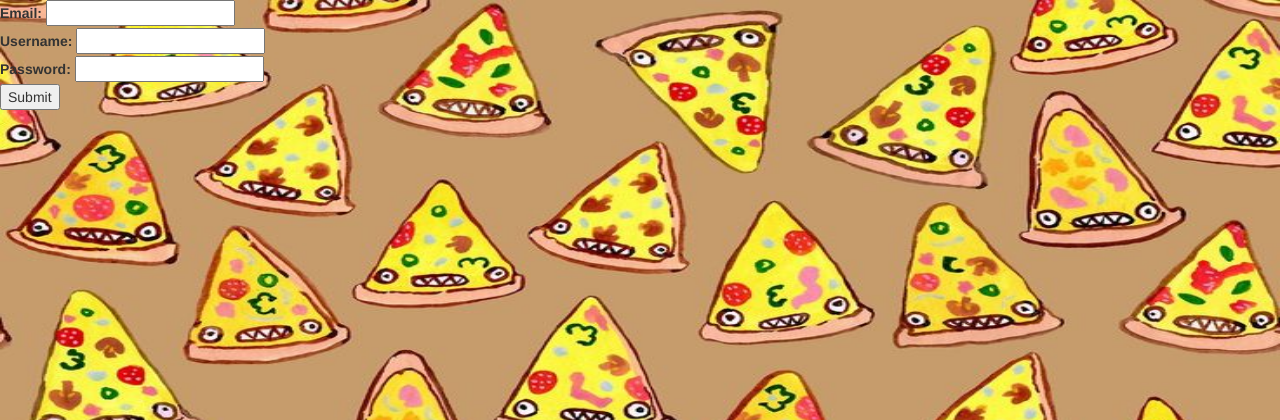
After one commit to jordan13/blog2, a PHP site: template view/register-form.php in a window 1280 px wide. The commit adds this page. Shown: the top 420 px of the page. Run offline with PHP 8.4, Linux system fonts and the light colour scheme; the template is opened without the code that fills it, so the values that code supplies are empty.

```diff
--- a/index.php
+++ b/index.php
@@ -4,7 +4,7 @@
   	require_once(__DIR__ . "/controller/create-db.php");
   	require_once(__DIR__ . "/view/footer.php");
   // The  DIR basically takes you back to the directory, and directs you to the controller file.
- // only thing in index.php
- // by adding the naviagtion file into here we have now implamented our new view
-// our link is now funcutional
+  // only thing in index.php
+  // by adding the naviagtion file into here we have now implamented our new view
+  // our link is now funcutional
 ?>
--- /dev/null
+++ b/view/register-form.php
@@ -0,0 +1,21 @@
+  <form>
+      <div>
+         <label for="email">Email:</label>
+         <input type="text" name="email"/>
+      </div>
+
+      <div>
+         <label for="username">Username: </label>
+         <input type="text" name="username" />
+      </div>
+
+      <div>
+        <label for="password">Password: </label>
+        <input type="password" name="password" />
+        <!-- the reason why the type is not text is to hide the password while typing the password-->
+      </div>
+
+      <div>
+        <button type="submit">Submit</button>
+      </div>
+  </form>
```
